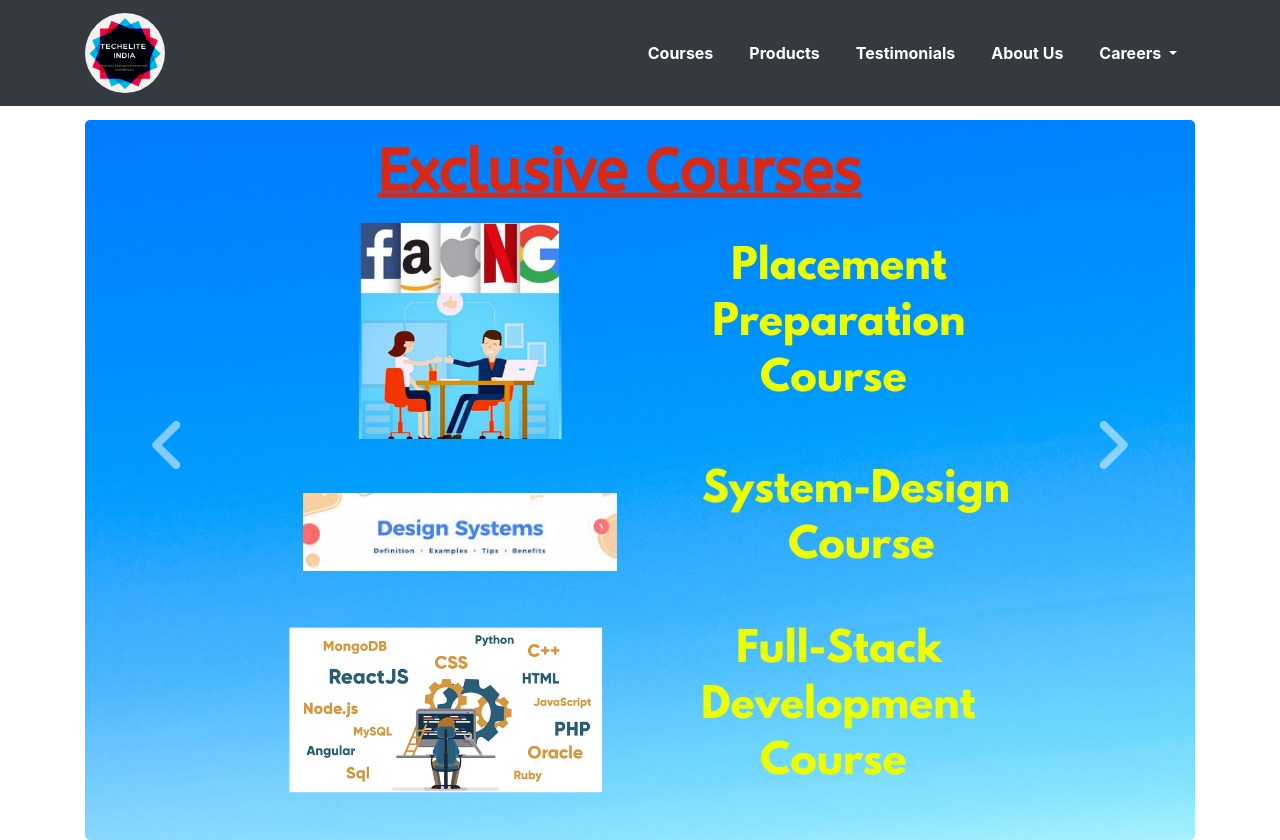
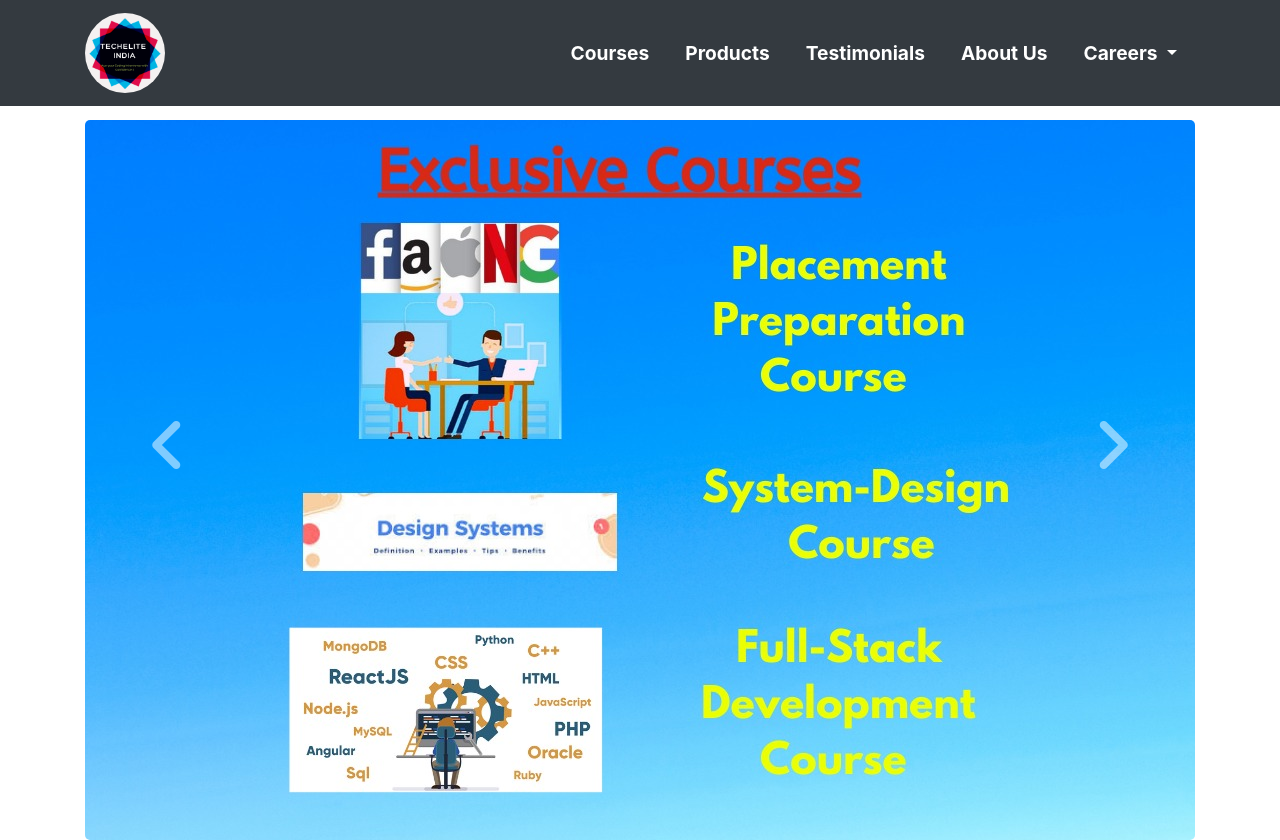
Before and after one commit to TechElite-India/techelite-india.github.io, a website with bundled scripts: page index.html in a window 1280 px wide. Shown: the top 840 px of the page. Built offline with nearby package versions, Linux system fonts and the light colour scheme.

Commit message:
Changed size of text on navbar

```diff
--- a/css/styles.css
+++ b/css/styles.css
@@ -567,3 +567,7 @@
 #testimonialsCarousel {
     background-image: linear-gradient(yellow, lightyellow);
 }
+
+.nav-link {
+    font-size: 120%;
+}
```
